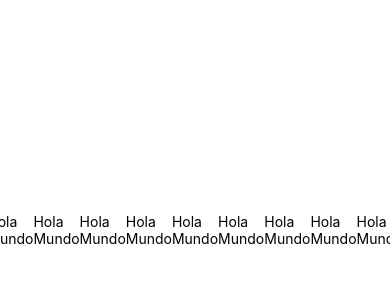
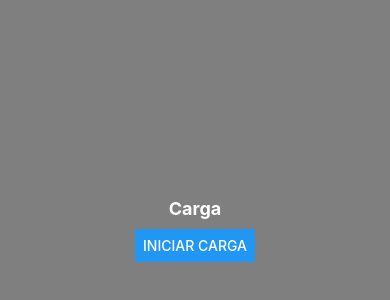
Before and after one commit to Eli2702/PM194, a React Native app in the folder my-blank/: screen / in a window 390 px wide. Shown: the part 192-492 px from the top of the page. Built offline with nearby package versions, Linux system fonts and the light colour scheme.

Commit message:
Practica_ActivityIndicator

```diff
--- a/my-blank/App.js
+++ b/my-blank/App.js
@@ -1,121 +1,56 @@
-import React, {useEffect,useState} from 'react';
-import { StyleSheet, View, Text, ScrollView } from 'react-native';
+import React, { useEffect, useState } from 'react';
+import { StyleSheet, Text, View, ScrollView, ActivityIndicator, Button } from 'react-native';
+import { ImageBackground } from 'react-native';
 
 export default function App(){
+const [loading, setLoading] = useState(false);
+const [mensaje, setMensaje] = useState('');
+
+const simularCarga = () => {
+  setLoading(true);
+  setMensaje('');
+  setTimeout(() => {
+    setLoading(false);
+    setMensaje('Carga realizada con éxito');
+
+  }, 2000);
+}
 return(
-    <ScrollView
-    contentContainerStyle={styles.background}
-    showsVerticalScrollIndicator={false}
-    horizontal={true}>
-     <Text>Hola Mundo</Text>
-      <Text>Hola Mundo</Text>
-      <Text>Hola Mundo</Text>
-      <Text>Hola Mundo</Text>
-      <Text>Hola Mundo</Text>
-      <Text>Hola Mundo</Text>
-      <Text>Hola Mundo</Text>
-      <Text>Hola Mundo</Text>
-      <Text>Hola Mundo</Text>
-      <Text>Hola Mundo</Text>
-      <Text>Hola Mundo</Text>
-      <Text>Hola Mundo</Text>
-      <Text>Hola Mundo</Text>
-      <Text>Hola Mundo</Text>
-      <Text>Hola Mundo</Text>
-      <Text>Hola Mundo</Text>
-      <Text>Hola Mundo</Text>
-      <Text>Hola Mundo</Text>
-      <Text>Hola Mundo</Text>
-      <Text>Hola Mundo</Text>
-      <Text>Hola Mundo</Text>
-      <Text>Hola Mundo</Text>
-      <Text>Hola Mundo</Text>
-      <Text>Hola Mundo</Text>
-      <Text>Hola Mundo</Text>
-      <Text>Hola Mundo</Text>
-      <Text>Hola Mundo</Text>
-      <Text>Hola Mundo</Text>
-      <Text>Hola Mundo</Text>
-      <Text>Hola Mundo</Text>
-      <Text>Hola Mundo</Text>
-      <Text>Hola Mundo</Text>
-      <Text>Hola Mundo</Text>
-      <Text>Hola Mundo</Text>
-      <Text>Hola Mundo</Text>
-      <Text>Hola Mundo</Text>
-      <Text>Hola Mundo</Text>
-      <Text>Hola Mundo</Text>
-      <Text>Hola Mundo</Text>
-      <Text>Hola Mundo</Text>
-      <Text>Hola Mundo</Text>
-      <Text>Hola Mundo</Text>
-      <Text>Hola Mundo</Text>
-      <Text>Hola Mundo</Text>
-      <Text>Hola Mundo</Text>
-      <Text>Hola Mundo</Text>
-      <Text>Hola Mundo</Text>
-      <Text>Hola Mundo</Text>
-      <Text>Hola Mundo</Text>
-      <Text>Hola Mundo</Text>
-      <Text>Hola Mundo</Text>
-      <Text>Hola Mundo</Text>
-      <Text>Hola Mundo</Text>
-      <Text>Hola Mundo</Text>
-      <Text>Hola Mundo</Text>
-      <Text>Hola Mundo</Text>
-      <Text>Hola Mundo</Text>
-      <Text>Hola Mundo</Text>
-      <Text>Hola Mundo</Text>
-      <Text>Hola Mundo</Text>
-      <Text>Hola Mundo</Text>
-      <Text>Hola Mundo</Text>
-      <Text>Hola Mundo</Text>
-      <Text>Hola Mundo</Text>
-      <Text>Hola Mundo</Text>
-      <Text>Hola Mundo</Text>
-      <Text>Hola Mundo</Text>
-      <Text>Hola Mundo</Text>
-      <Text>Hola Mundo</Text>
-      <Text>Hola Mundo</Text>
-      <Text>Hola Mundo</Text>
-      <Text>Hola Mundo</Text>
-      <Text>Hola Mundo</Text>
-      <Text>Hola Mundo</Text>
-      <Text>Hola Mundo</Text>
-      <Text>Hola Mundo</Text>
-      <Text>Hola Mundo</Text>
-      <Text>Hola Mundo</Text>
-      <Text>Hola Mundo</Text>
-      <Text>Hola Mundo</Text>
-      <Text>Hola Mundo</Text>
-      <Text>Hola Mundo</Text>
-      <Text>Hola Mundo</Text>
-    </ScrollView>
+  <View style={styles.container}>
+    <Text style={styles.texto}>
+      Carga
+    </Text>
+    {loading ?(
+      <>
+      <ActivityIndicator size={"large"} color={"#2D9CDB"} />
+      <Text style={styles.texto}>Cargando.....</Text>
+      </>
+    ):(
+      <>
+      <Button title="Iniciar carga" onPress={simularCarga} />
+      {mensaje !== '' && <Text style={styles.exito}>{mensaje}</Text>}
+      </>
+    )}
+  </View>
 )
+
 }
 
+
 const styles = StyleSheet.create({
-background: {
+  container: {
     flex: 1,
-width: '100%',
-height: '100%',
+    backgroundColor: 'rgba(0,0,0,0.5)', // overlay semitransparente
     justifyContent: 'center',
     alignItems: 'center',
   },
-container: {
-flex: 1,
-backgroundColor: 'rgba(0,0,0,0.5)',
-justifyContent: 'center',
-alignItems: 'center',
-},
-title: {
+  texto: {
     color: 'white',
-fontSize: 32,
+    fontSize: 18,
     fontWeight: 'bold',
     marginBottom: 10,
   },
-subtitle:
-{
+  exito: {
     color: 'white',
     fontSize: 18,
   }
```
Lines whose indentation alone changed are shown as unchanged.
